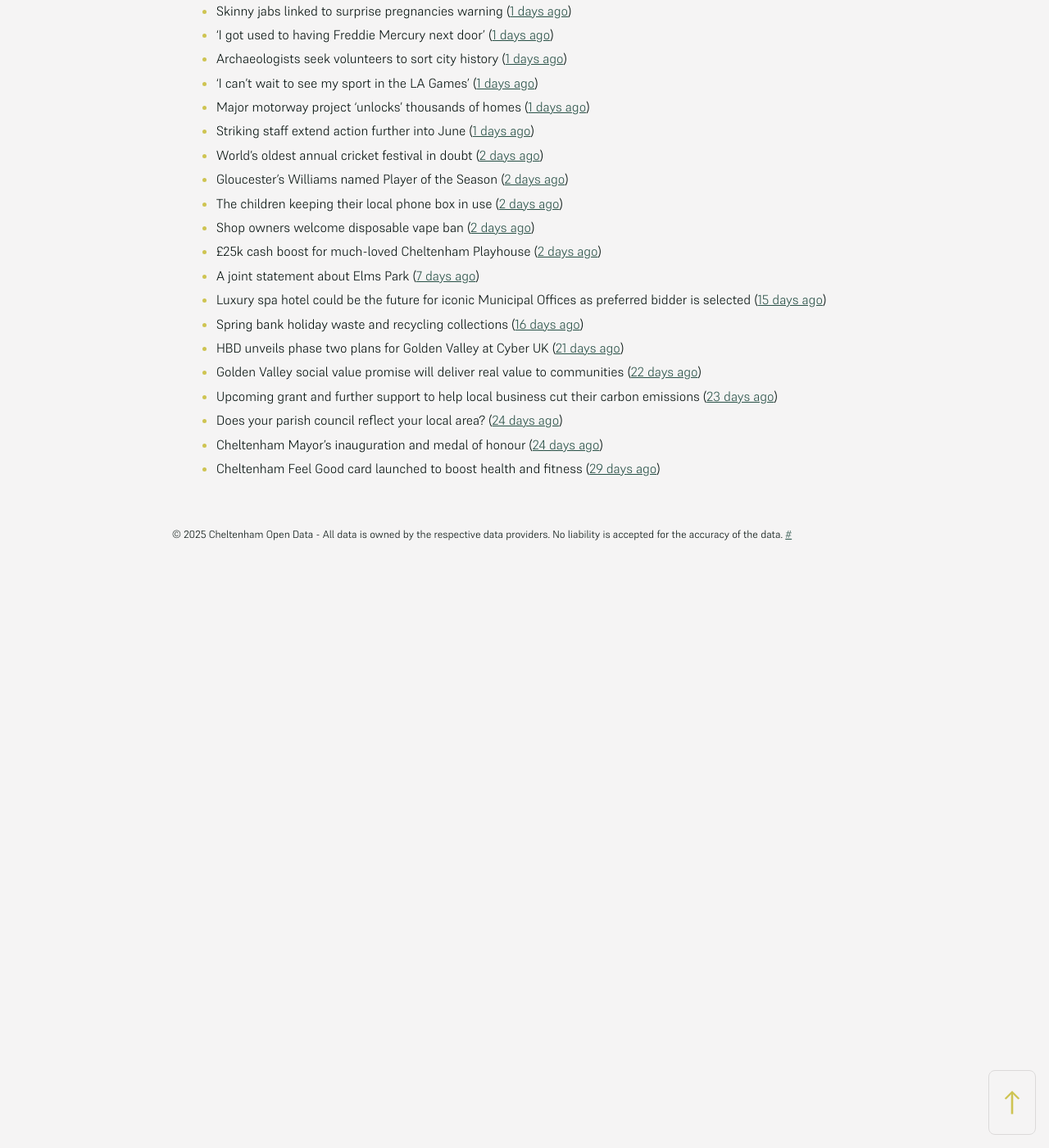
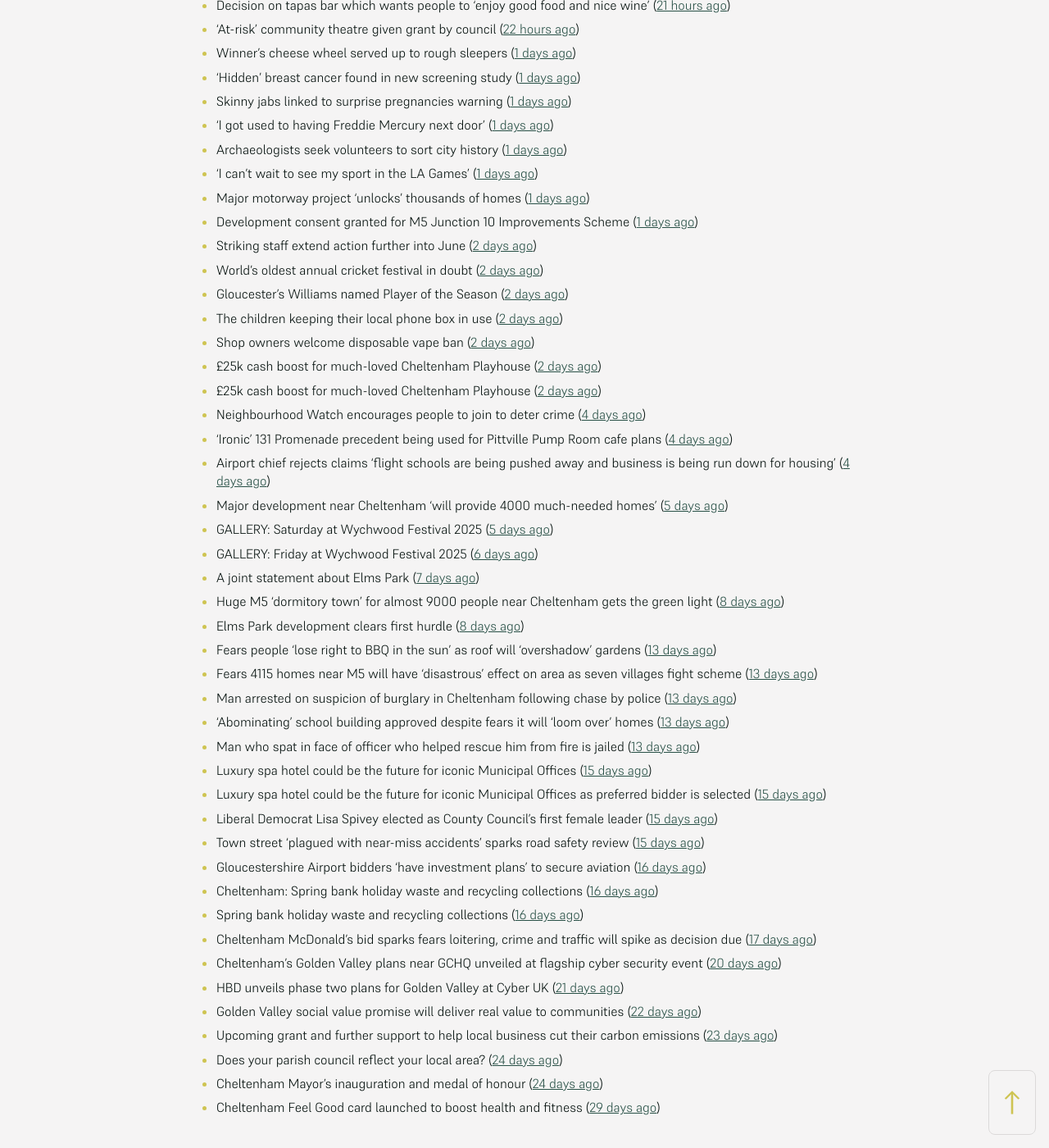
Before and after one commit to mat-0/cheltenham-open-data, a Jekyll site: the page built from _pages/news.md, in a window 1280 px wide and 1400 px high, scrolled down 635 px. Shown: the whole window at 82% size. Built offline with Jekyll 4.4.1, drawn with Linux system fonts in a browser that asks for light colours; before the commit the page ends 1326 px from its top, so only the background shows below that; some of the changed text lies outside the part shown.

Commit message:
Updated 2025-06-06 13:07:39

```diff
--- a/_pages/news.md
+++ b/_pages/news.md
@@ -12,13 +12,16 @@ _sources: BBC, Glos Police, Cheltenham Borough Council, and Glos news centre_
 [Get this page as daily RSS feed](/daily.rss)
 
 <!-- news_marker starts -->
-- 'Sport excitement' and 'remembering loved-ones' ([2 hours ago](https://www.bbc.com/news/articles/cly379zl9qwo))
-- Reshaping Cheltenham’s future with latest cabinet portfolio announcements ([3 hours ago](https://www.cheltenham.gov.uk/news/article/3018/reshaping_cheltenhams_future_with_latest_cabinet_portfolio_announcements))
-- Plans for shop signs to reflect city's 'heritage' ([6 hours ago](https://www.bbc.com/news/articles/c77153njmlko))
-- New homes 'may harm town's precious character' ([6 hours ago](https://www.bbc.com/news/articles/c5yxr023e19o))
-- Children 'dodge cars' as car park remains closed ([16 hours ago](https://www.bbc.com/news/articles/c15v3072q04o))
-- Couple save six people after boat explodes on river ([18 hours ago](https://www.bbc.com/news/articles/cq54p798dxlo))
-- 'At-risk' community theatre given grant by council ([20 hours ago](https://www.bbc.com/news/articles/c2kq2d2e71zo))
+- 'Sport excitement' and 'remembering loved-ones' ([3 hours ago](https://www.bbc.com/news/articles/cly379zl9qwo))
+- Reshaping Cheltenham’s future with latest cabinet portfolio announcements ([4 hours ago](https://www.cheltenham.gov.uk/news/article/3018/reshaping_cheltenhams_future_with_latest_cabinet_portfolio_announcements))
+- Plans for shop signs to reflect city's 'heritage' ([7 hours ago](https://www.bbc.com/news/articles/c77153njmlko))
+- New homes 'may harm town's precious character' ([7 hours ago](https://www.bbc.com/news/articles/c5yxr023e19o))
+- Children 'dodge cars' as car park remains closed ([18 hours ago](https://www.bbc.com/news/articles/c15v3072q04o))
+- Couple save six people after boat explodes on river ([19 hours ago](https://www.bbc.com/news/articles/cq54p798dxlo))
+- Cheltenham and Tewkesbury planners blasted for ‘caring more about bats than police’ in Elms Park decision ([21 hours ago](https://gloucesternewscentre.co.uk/cheltenham-and-tewkesbury-planners-blasted-for-caring-more-about-bats-than-police-in-elms-park-decision/))
+- Gloucestershire Constabulary supports National Police Chiefs’ Council’s 2Wheel Operation ([21 hours ago](https://gloucesternewscentre.co.uk/gloucestershire-constabulary-supports-national-police-chiefs-councils-2wheel-operation/))
+- Decision on tapas bar which wants people to ‘enjoy good food and nice wine’ ([21 hours ago](https://gloucesternewscentre.co.uk/decision-on-tapas-bar-which-wants-people-to-enjoy-good-food-and-nice-wine/))
+- 'At-risk' community theatre given grant by council ([22 hours ago](https://www.bbc.com/news/articles/c2kq2d2e71zo))
 - Winner's cheese wheel served up to rough sleepers ([1 days ago](https://www.bbc.com/news/articles/cvg9z4l01ygo))
 - 'Hidden' breast cancer found in new screening study ([1 days ago](https://www.bbc.com/news/articles/cd90g95q8v0o))
 - Skinny jabs linked to surprise pregnancies warning ([1 days ago](https://www.bbc.co.uk/sounds/play/p0lgh4cd))
@@ -26,15 +29,37 @@ _sources: BBC, Glos Police, Cheltenham Borough Council, and Glos news centre_
 - Archaeologists seek volunteers to sort city history ([1 days ago](https://www.bbc.com/news/articles/cgj8z5vj2n4o))
 - 'I can't wait to see my sport in the LA Games' ([1 days ago](https://www.bbc.com/news/articles/cjdz8yyl92ro))
 - Major motorway project 'unlocks' thousands of homes ([1 days ago](https://www.bbc.com/news/articles/cvgnz6eyr22o))
-- Striking staff extend action further into June ([1 days ago](https://www.bbc.com/news/articles/cz9y0dnl0k3o))
+- Development consent granted for M5 Junction 10 Improvements Scheme ([1 days ago](https://gloucesternewscentre.co.uk/development-consent-granted-for-m5-junction-10-improvements-scheme/))
+- Striking staff extend action further into June ([2 days ago](https://www.bbc.com/news/articles/cz9y0dnl0k3o))
 - World's oldest annual cricket festival in doubt ([2 days ago](https://www.bbc.com/news/articles/cvgvlx1ve79o))
 - Gloucester's Williams named Player of the Season ([2 days ago](https://www.bbc.com/sport/rugby-union/articles/c1kvr1gerj3o))
 - The children keeping their local phone box in use ([2 days ago](https://www.bbc.com/news/articles/c1dekpd164no))
 - Shop owners welcome disposable vape ban ([2 days ago](https://www.bbc.com/news/articles/cgle5pgy4lgo))
+- £25k cash boost for much-loved Cheltenham Playhouse ([2 days ago](https://gloucesternewscentre.co.uk/25k-cash-boost-for-much-loved-cheltenham-playhouse/))
 - £25k cash boost for much-loved Cheltenham Playhouse ([2 days ago](https://www.cheltenham.gov.uk/news/article/3017/25k_cash_boost_for_much-loved_cheltenham_playhouse))
+- Neighbourhood Watch encourages people to join to deter crime ([4 days ago](https://gloucesternewscentre.co.uk/neighbourhood-watch-encourages-people-to-join-to-deter-crime/))
+- ‘Ironic’ 131 Promenade precedent being used for Pittville Pump Room cafe plans ([4 days ago](https://gloucesternewscentre.co.uk/ironic-131-promenade-precedent-being-used-for-pittville-pump-room-cafe-plans/))
+- Airport chief rejects claims ‘flight schools are being pushed away and business is being run down for housing’ ([4 days ago](https://gloucesternewscentre.co.uk/airport-chief-rejects-claims-flight-schools-are-being-pushed-away-and-business-is-being-run-down-for-housing/))
+- Major development near Cheltenham ‘will provide 4000 much-needed homes’ ([5 days ago](https://gloucesternewscentre.co.uk/major-development-near-cheltenham-will-provide-4000-much-needed-homes/))
+- GALLERY: Saturday at Wychwood Festival 2025 ([5 days ago](https://gloucesternewscentre.co.uk/gallery-saturday-at-wychwood-festival-2025/))
+- GALLERY: Friday at Wychwood Festival 2025 ([6 days ago](https://gloucesternewscentre.co.uk/gallery-friday-at-wychwood-festival-2025/))
 - A joint statement about Elms Park ([7 days ago](https://www.cheltenham.gov.uk/news/article/3015/a_joint_statement_about_elms_park))
+- Huge M5 ‘dormitory town’ for almost 9000 people near Cheltenham gets the green light ([8 days ago](https://gloucesternewscentre.co.uk/huge-m5-dormitory-town-for-almost-9000-people-near-cheltenham-gets-the-green-light/))
+- Elms Park development clears first hurdle ([8 days ago](https://gloucesternewscentre.co.uk/elms-park-development-clears-first-hurdle/))
+- Fears people ‘lose right to BBQ in the sun’ as roof will ‘overshadow’ gardens ([13 days ago](https://gloucesternewscentre.co.uk/fears-people-lose-right-to-bbq-in-the-sun-as-roof-will-overshadow-gardens/))
+- Fears 4115 homes near M5 will have ‘disastrous’ effect on area as seven villages fight scheme ([13 days ago](https://gloucesternewscentre.co.uk/fears-4115-homes-near-m5-will-have-disastrous-effect-on-area-as-seven-villages-fight-scheme/))
+- Man arrested on suspicion of burglary in Cheltenham following chase by police ([13 days ago](https://gloucesternewscentre.co.uk/man-arrested-on-suspicion-of-burglary-in-cheltenham-following-chase-by-police/))
+- ‘Abominating’ school building approved despite fears it will ‘loom over’ homes ([13 days ago](https://gloucesternewscentre.co.uk/abominating-school-building-approved-despite-fears-it-will-loom-over-homes/))
+- Man who spat in face of officer who helped rescue him from fire is jailed ([13 days ago](https://gloucesternewscentre.co.uk/man-who-spat-in-face-of-officer-who-helped-rescue-him-from-fire-is-jailed/))
+- Luxury spa hotel could be the future for iconic Municipal Offices ([15 days ago](https://gloucesternewscentre.co.uk/luxury-spa-hotel-could-be-the-future-for-iconic-municipal-offices/))
 - Luxury spa hotel could be the future for iconic Municipal Offices as preferred bidder is selected ([15 days ago](https://www.cheltenham.gov.uk/news/article/3014/luxury_spa_hotel_could_be_the_future_for_iconic_municipal_offices_as_preferred_bidder_is_selected))
+- Liberal Democrat Lisa Spivey elected as County Council’s first female leader ([15 days ago](https://gloucesternewscentre.co.uk/liberal-democrat-lisa-spivey-elected-as-county-councils-first-female-leader/))
+- Town street ‘plagued with near-miss accidents’ sparks road safety review ([15 days ago](https://gloucesternewscentre.co.uk/town-street-plagued-with-near-miss-accidents-sparks-road-safety-review/))
+- Gloucestershire Airport bidders ‘have investment plans’ to secure aviation ([16 days ago](https://gloucesternewscentre.co.uk/gloucestershire-airport-bidders-have-investment-plans-to-secure-aviation/))
+- Cheltenham: Spring bank holiday waste and recycling collections ([16 days ago](https://gloucesternewscentre.co.uk/cheltenham-spring-bank-holiday-waste-and-recycling-collections/))
 - Spring bank holiday waste and recycling collections ([16 days ago](https://www.cheltenham.gov.uk/news/article/3013/spring_bank_holiday_waste_and_recycling_collections))
+- Cheltenham McDonald’s bid sparks fears loitering, crime and traffic will spike as decision due ([17 days ago](https://gloucesternewscentre.co.uk/cheltenham-mcdonalds-bid-sparks-fears-loitering-crime-and-traffic-will-spike-as-decision-due/))
+- Cheltenham’s Golden Valley plans near GCHQ unveiled at flagship cyber security event ([20 days ago](https://gloucesternewscentre.co.uk/cheltenhams-golden-valley-plans-near-gchq-unveiled-at-flagship-cyber-security-event/))
 - HBD unveils phase two plans for Golden Valley at Cyber UK ([21 days ago](https://www.cheltenham.gov.uk/news/article/3012/hbd_unveils_phase_two_plans_for_golden_valley_at_cyber_uk))
 - Golden Valley social value promise will deliver real value to communities ([22 days ago](https://www.cheltenham.gov.uk/news/article/3011/golden_valley_social_value_promise_will_deliver_real_value_to_communities))
 - Upcoming grant and further support to help local business cut their carbon emissions ([23 days ago](https://www.cheltenham.gov.uk/news/article/3010/upcoming_grant_and_further_support_to_help_local_business_cut_their_carbon_emissions))
```
Also changed, not shown: _data/flood.json (+4 -4 lines), _pages/fix-my-street.md (+3 -3 lines), index.md (+5 -5 lines).
